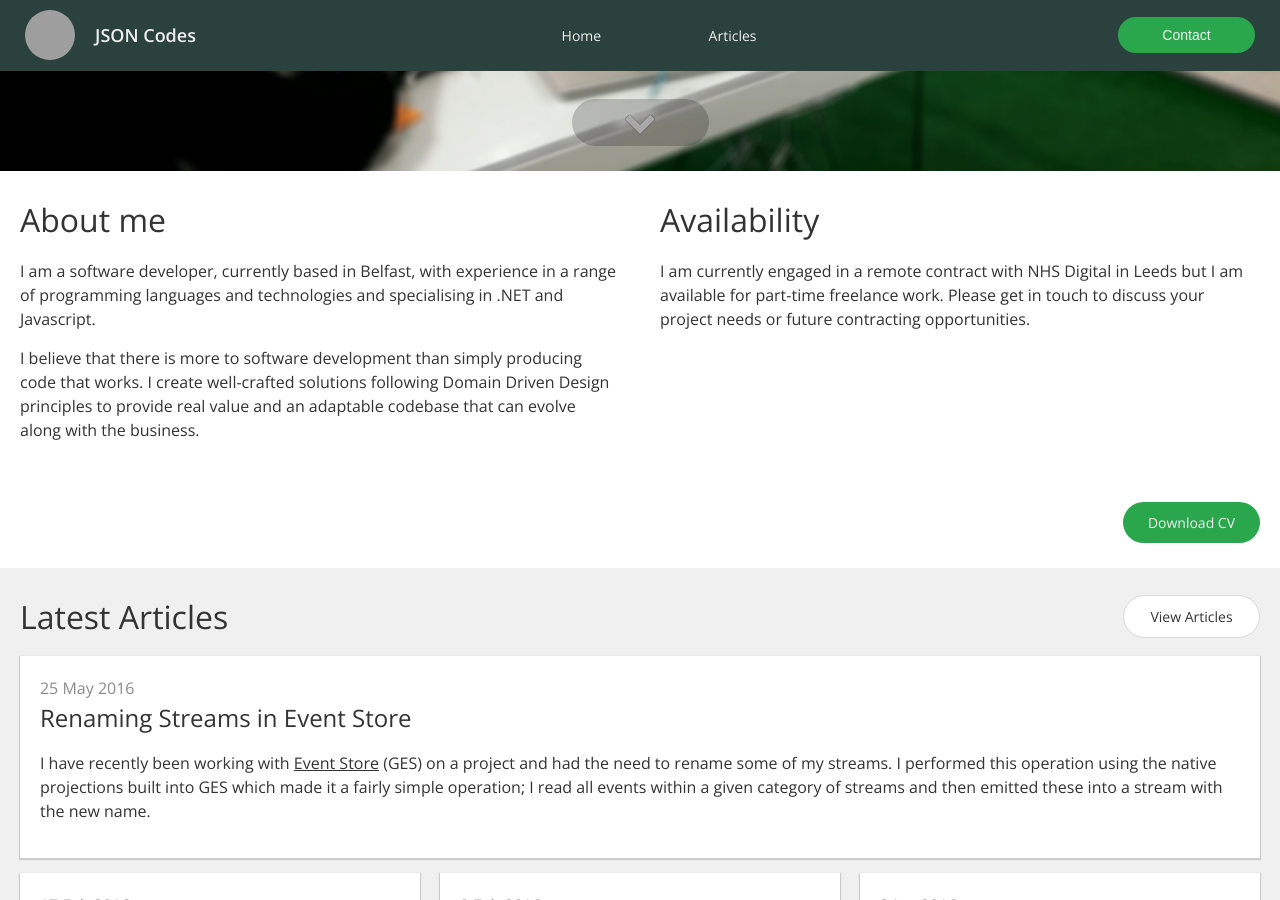
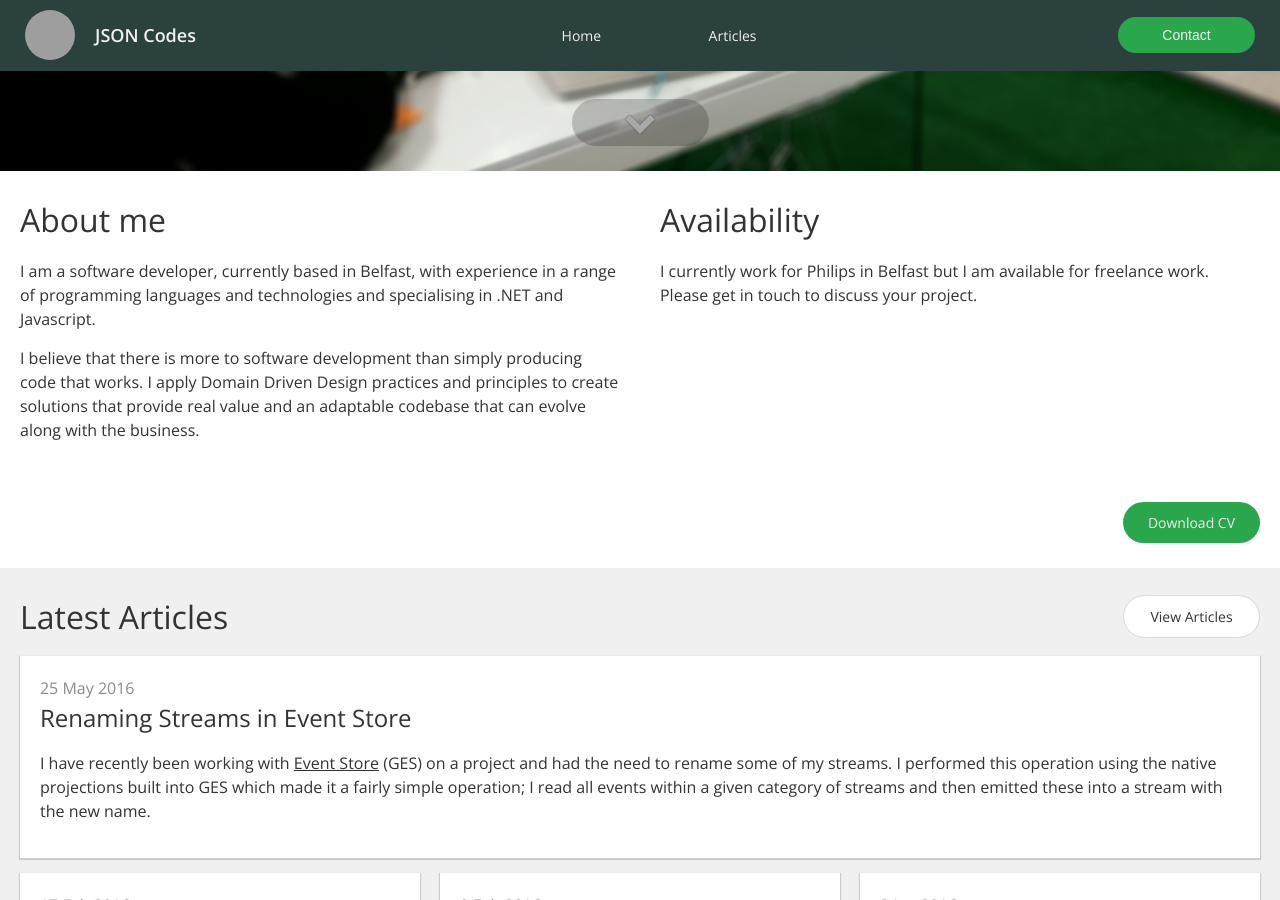
Before and after one commit to jsoncodes/jsoncodes.github.io, a Jekyll site: the page built from index.html, in a window 1280 px wide and 900 px high, scrolled down 729 px. Built offline with Jekyll 4.4.1, drawn with Linux system fonts in a browser that asks for light colours; nearby versions of some CDN libraries; grey boxes are pictures that could not be loaded.

Commit message:
Updating about section

```diff
--- a/_includes/home/about.html
+++ b/_includes/home/about.html
@@ -7,8 +7,8 @@
     </p>
 
     <p>
-      I believe that there is more to software development than simply producing code that works.  I create well-crafted
-      solutions following Domain Driven Design principles to provide real value and an adaptable codebase that
+      I believe that there is more to software development than simply producing code that works.  I apply Domain
+      Driven Design practices and principles to create solutions that provide real value and an adaptable codebase that
       can evolve along with the business.
     </p>
   </aside>
@@ -16,8 +16,8 @@
   <aside>
     <h1>Availability</h1>
     <p>
-      I am currently engaged in a remote contract with NHS Digital in Leeds but I am available for part-time freelance
-      work.  Please get in touch to discuss your project needs or future contracting opportunities.
+      I currently work for Philips in Belfast but I am available for freelance work.  Please get in touch to
+      discuss your project.
     </p>
   </aside>
 </div>
```
